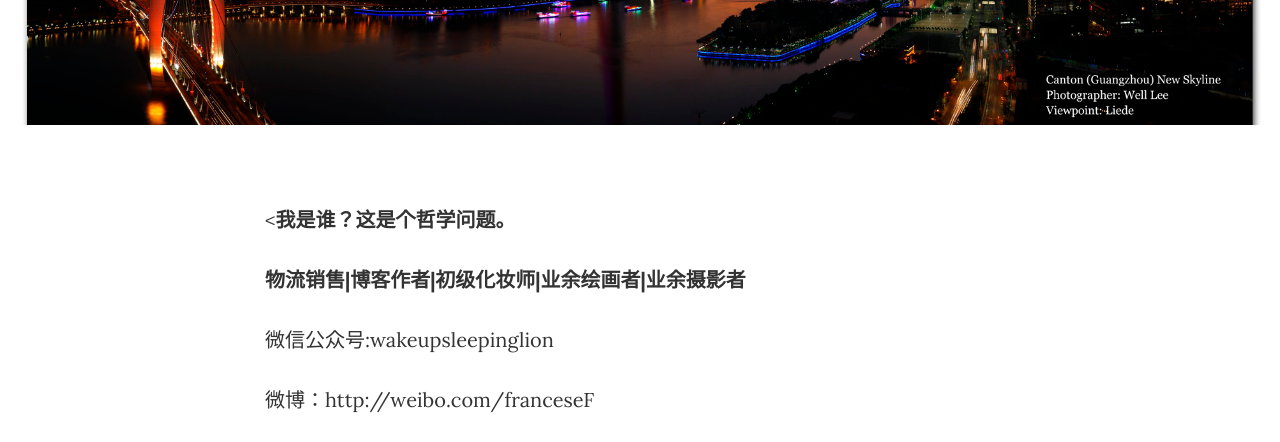
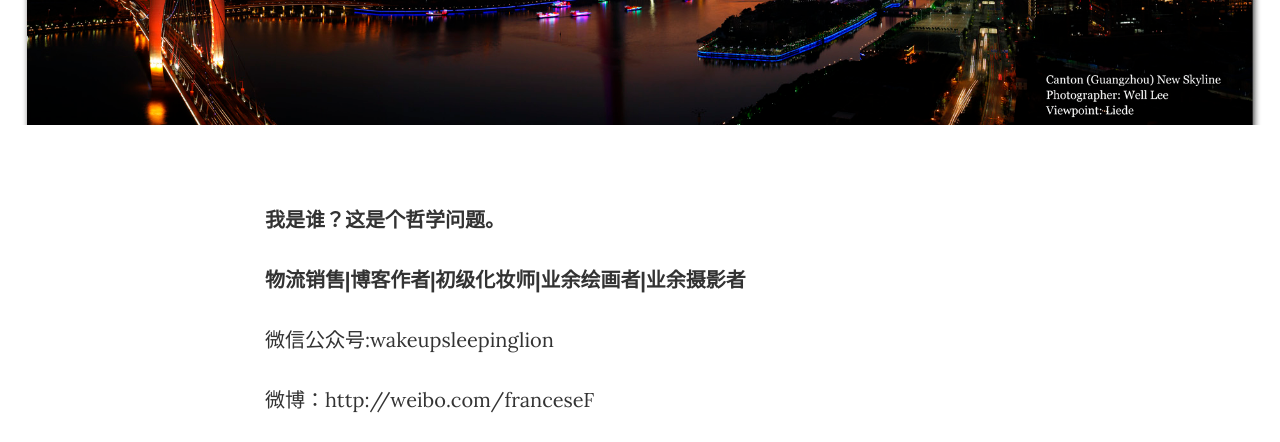
Before and after one commit to FranceseF/GirlsCodingDayDemo, a website: page about.html in a window 1280 px wide. Shown: the part 323-765 px from the top of the page. Drawn offline with nearby package versions, Linux system fonts and the light colour scheme.

Commit message:
<我是谁

```diff
--- a/about.html
+++ b/about.html
@@ -92,7 +92,7 @@
     <div class="container">
         <div class="row">
             <div class="col-lg-8 col-lg-offset-2 col-md-10 col-md-offset-1">
-                <p><<B>我是谁？这是个哲学问题。</B></p>
+                <p><B>我是谁？这是个哲学问题。</B></p>
                 <p><B>物流销售|博客作者|初级化妆师|业余绘画者|业余摄影者</B></p>
                 <p>微信公众号:wakeupsleepinglion</p>
                 <p>微博：http://weibo.com/franceseF</p>
```
